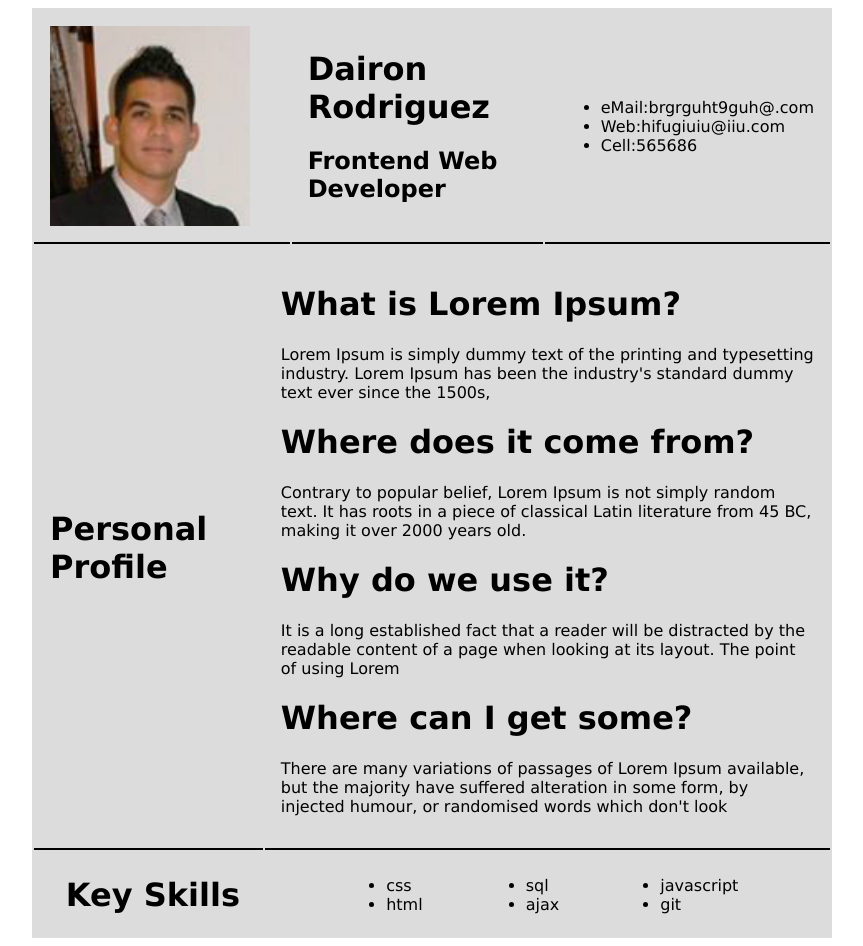
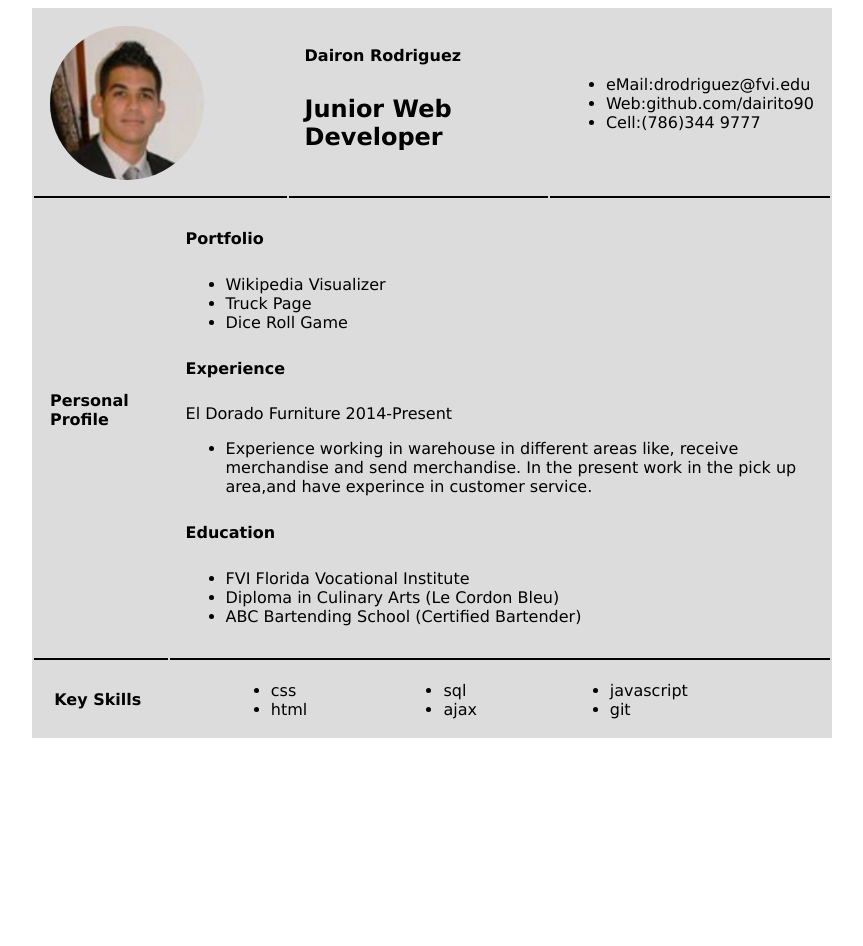
Before and after one commit to dairito90/resume, a plain HTML site: page index.html in a window 1280 px wide. Shown: the whole page, without its empty margins (208-1071 px from the left). After the commit the page ends 800 px from the top, so only its background shows below. Drawn offline with Linux system fonts and the light colour scheme.

Commit message:
completed resume

```diff
--- a/css/main.css
+++ b/css/main.css
@@ -20,9 +20,26 @@ tr.border-bottom td {
 }
 
 .personal {
-    marg
+    margin-bottom: 50%;
 }
 
 .header td {
     width: 33.33%;
 }
+
+
+h1 {
+font-size: 1rem;
+display: inline-block;
+
+}
+
+.circular--square {
+    border-radius: 50%;
+    width: 70%;
+}
+
+.name {
+font-size: 1em;
+
+}
--- a/index.html
+++ b/index.html
@@ -15,19 +15,19 @@
 
         <tr class="border-bottom">
             <td>
-                <img src="img/perfilphoto.jpg" alt="">
+                <img class="circular--square" src="img/perfilphoto.jpg" alt="">
 
             </td>
             <td>
-                <h1>Dairon Rodriguez</h1>
-                <h2>Frontend Web Developer</h2>
+                <h1 class="name">Dairon Rodriguez</h1>
+                <h2>Junior Web Developer</h2>
             </td>
             <td>
 
-                <ul>
-                    <li>eMail:brgrguht9guh@.com</li>
-                    <li>Web:hifugiuiu@iiu.com</li>
-                    <li>Cell:565686</li>
+                <ul class="info">
+                    <li>eMail:drodriguez@fvi.edu</li>
+                    <li>Web:github.com/dairito90</li>
+                    <li>Cell:(786)344 9777</li>
 
                 </ul>
             </td>
@@ -45,18 +45,26 @@
 
             </td>
             <td>
-                <h1>What is Lorem Ipsum?</h1>
-                <p>Lorem Ipsum is simply dummy text of the printing and typesetting industry. Lorem Ipsum has been the industry's standard dummy text ever since the 1500s,
-                </p>
+                <h1>Portfolio</h1>
+                <ul>
+                    <li>Wikipedia Visualizer</li>
+                    <li>Truck Page</li>
+                    <li>Dice Roll Game</li>
+                </ul>
 
-                <h1>Where does it come from?</h1>
-                <p>Contrary to popular belief, Lorem Ipsum is not simply random text. It has roots in a piece of classical Latin literature from 45 BC, making it over 2000 years old.</p>
+                <h1>Experience</h1>
+                <p>El Dorado Furniture 2014-Present</p>
+                <ul><li>Experience working in warehouse in different areas like, receive merchandise and send merchandise. In the present work in the pick up area,and have experince in customer service.</li></ul>
 
-                <h1>Why do we use it?</h1>
-                <p>It is a long established fact that a reader will be distracted by the readable content of a page when looking at its layout. The point of using Lorem</p>
 
-                <h1>Where can I get some?</h1>
-                <p>There are many variations of passages of Lorem Ipsum available, but the majority have suffered alteration in some form, by injected humour, or randomised words which don't look</p>
+
+                <h1>Education</h1>
+                <ul>
+                    <li>FVI Florida Vocational Institute</li>
+                    <li>Diploma in Culinary Arts (Le Cordon Bleu)</li>
+                    <li>ABC Bartending School (Certified Bartender)</li>
+                </ul>
+
             </td>
         </tr>
     </table>
```
